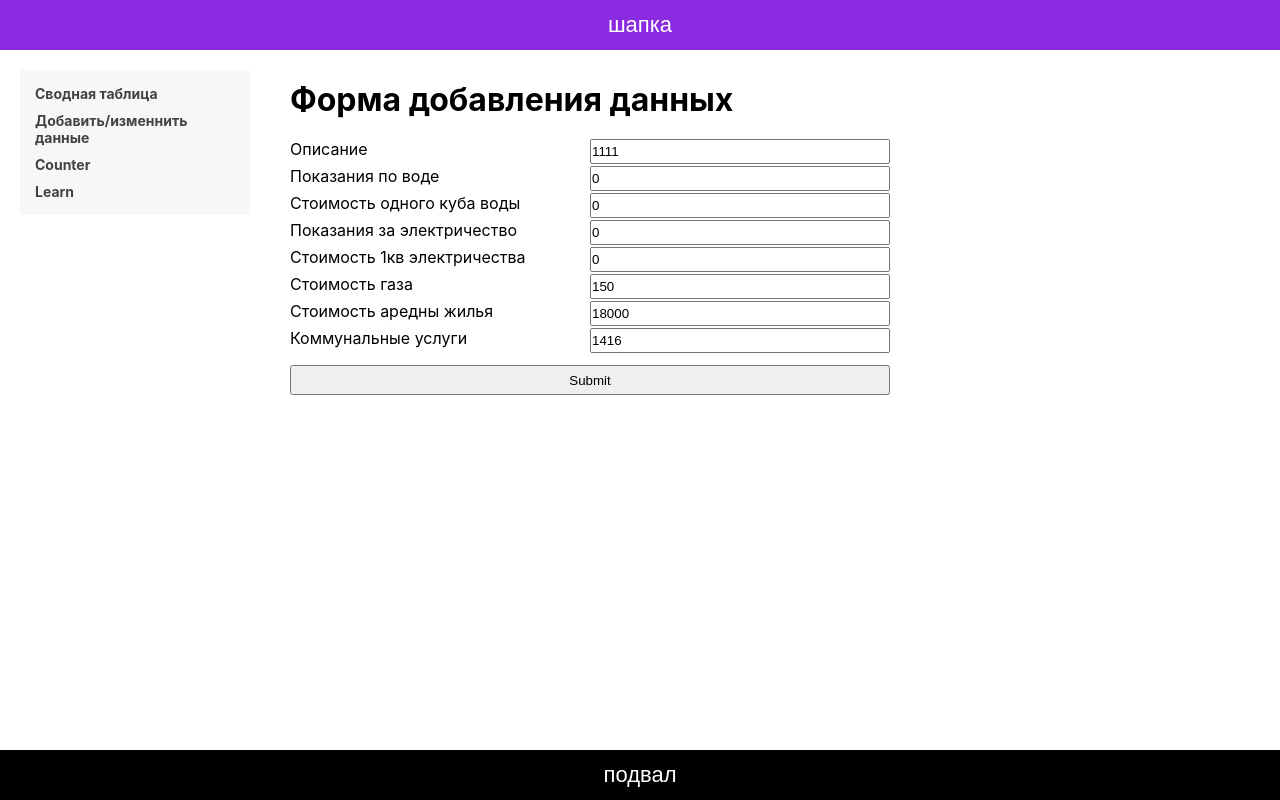
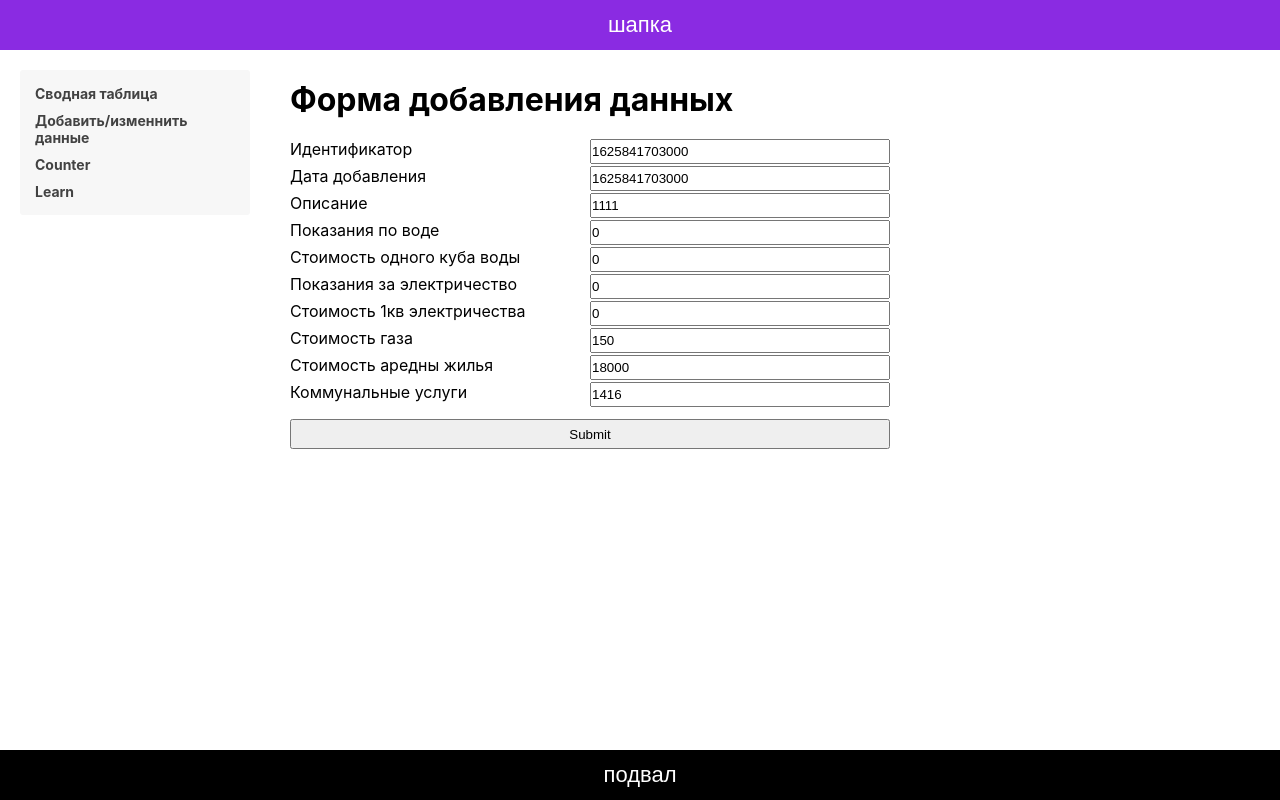
Before and after one commit to bakabk/payment-calculator, a React (Create React App) app: page /edit-page/0 in a window 1280 px wide. Built offline with nearby package versions, Linux system fonts and the light colour scheme.

Commit message:
правка элементов формы данных

```diff
--- a/src/features/EditForm/EditForm.scss
+++ b/src/features/EditForm/EditForm.scss
@@ -6,7 +6,7 @@
   &__from {
     display: grid;
     grid-template-columns: 700px;
-    grid-template-rows: repeat(8, 25px) 40px;
+    grid-template-rows: repeat(10, 25px) 40px;
     grid-row-gap: 2px;
   }
 
--- a/src/features/EditForm/EditForm.tsx
+++ b/src/features/EditForm/EditForm.tsx
@@ -14,7 +14,7 @@ import './EditForm.scss';
 
 const initialValues: IMetersData = {
     id: new Date().getTime(),
-    date: new Date(),
+    date: new Date().getTime(),
     electricityData: 0,
     electricityPrice: 0,
     gasPrice: 150,
@@ -32,6 +32,16 @@ interface IInputProp {
 }
 
 const formInputs: Array<IInputProp> = [
+    {
+        title: 'Идентификатор',
+        name: 'id',
+        placeholder: 'id'
+    },
+    {
+        title: 'Дата добавления',
+        name: 'date',
+        placeholder: 'date'
+    },
     {
         title: 'Описание',
         name: 'title',
@@ -119,16 +129,16 @@ const EditForm: React.FC<any> = (): JSX.Element => {
 
     const dispatch = useAppDispatch();
 
+    const formType = formId === '0' ? 'добавления' : 'изменения';
+
     return (
         <div className='add-form'>
-            <h1 className='add-form__title'>Форма добавления данных</h1>
+            <h1 className='add-form__title'>Форма {formType} данных</h1>
             <Formik
                 initialValues={formData}
                 validationSchema={Yup.object({
                     id: Yup.number().required('Required'),
-                    date: Yup.date().default(function () {
-                        return new Date();
-                    }),
+                    date: Yup.number().required('Required'),
                     electricityData: Yup.number().required('Required'),
                     electricityPrice: Yup.number().required('Required'),
                     gasPrice: Yup.number().required('Required'),
--- a/src/features/rentData/rentDataReducerSlice.ts
+++ b/src/features/rentData/rentDataReducerSlice.ts
@@ -8,7 +8,7 @@ export interface IMetersData {
     [index: string]: dataType,
     id?: number,
     title?: string,
-    date?: Date,
+    date?: number,
     waterData?: number,
     waterPrice?: number,
     electricityData: number,
@@ -22,7 +22,7 @@ const initialState: Array<IMetersData> = [
     {
         id: 1620361397791,
         title: 'за Май',
-        date: new Date(1620361397791),
+        date: 1620361397791,
         waterData: 10,
         waterPrice: 70,
         electricityData: 10,
@@ -34,7 +34,7 @@ const initialState: Array<IMetersData> = [
     {
         id: 1626361397791,
         title: 'за Июль',
-        date: new Date(1626361397791),
+        date: 1626361397791,
         waterData: 15,
         waterPrice: 70,
         electricityData: 15,
```
